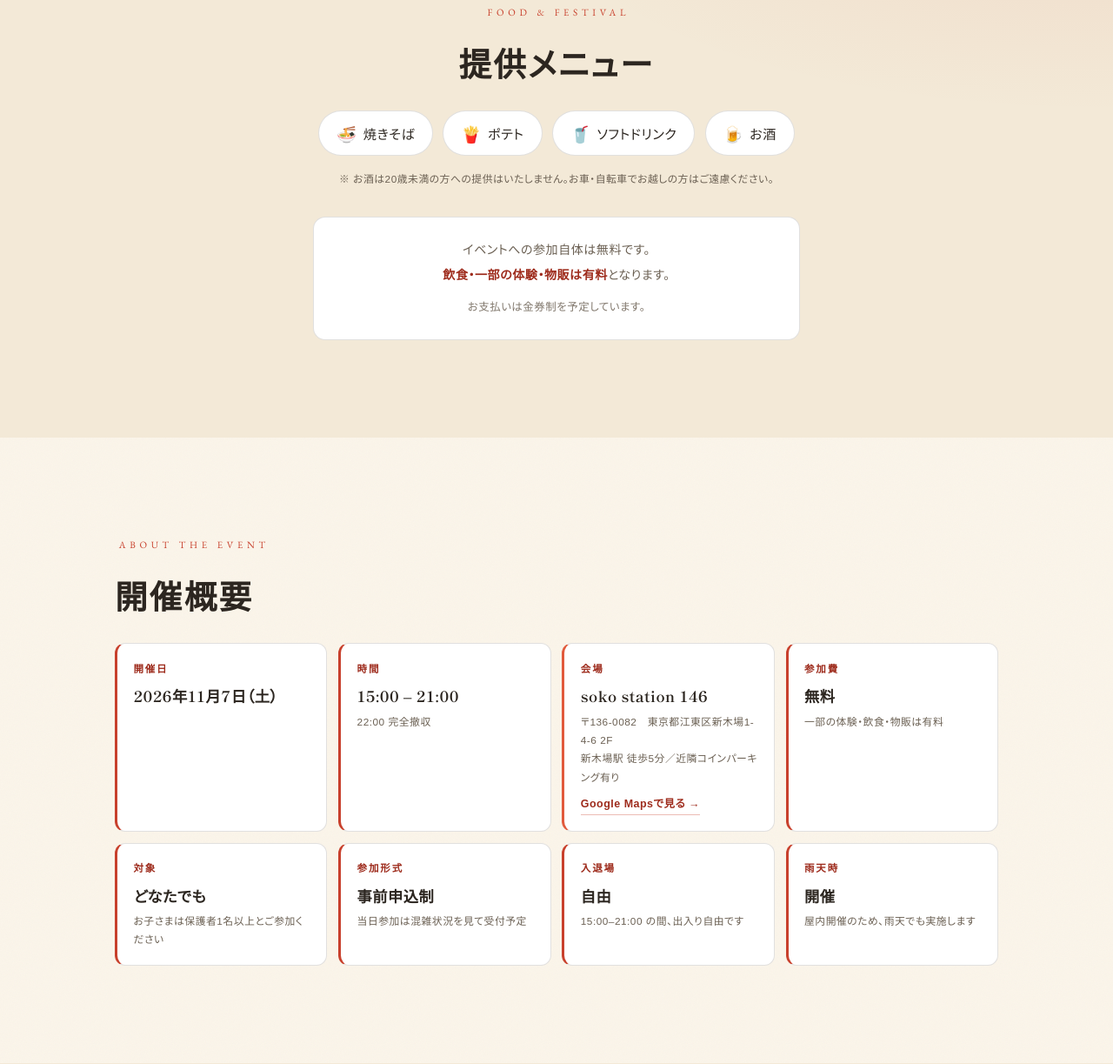
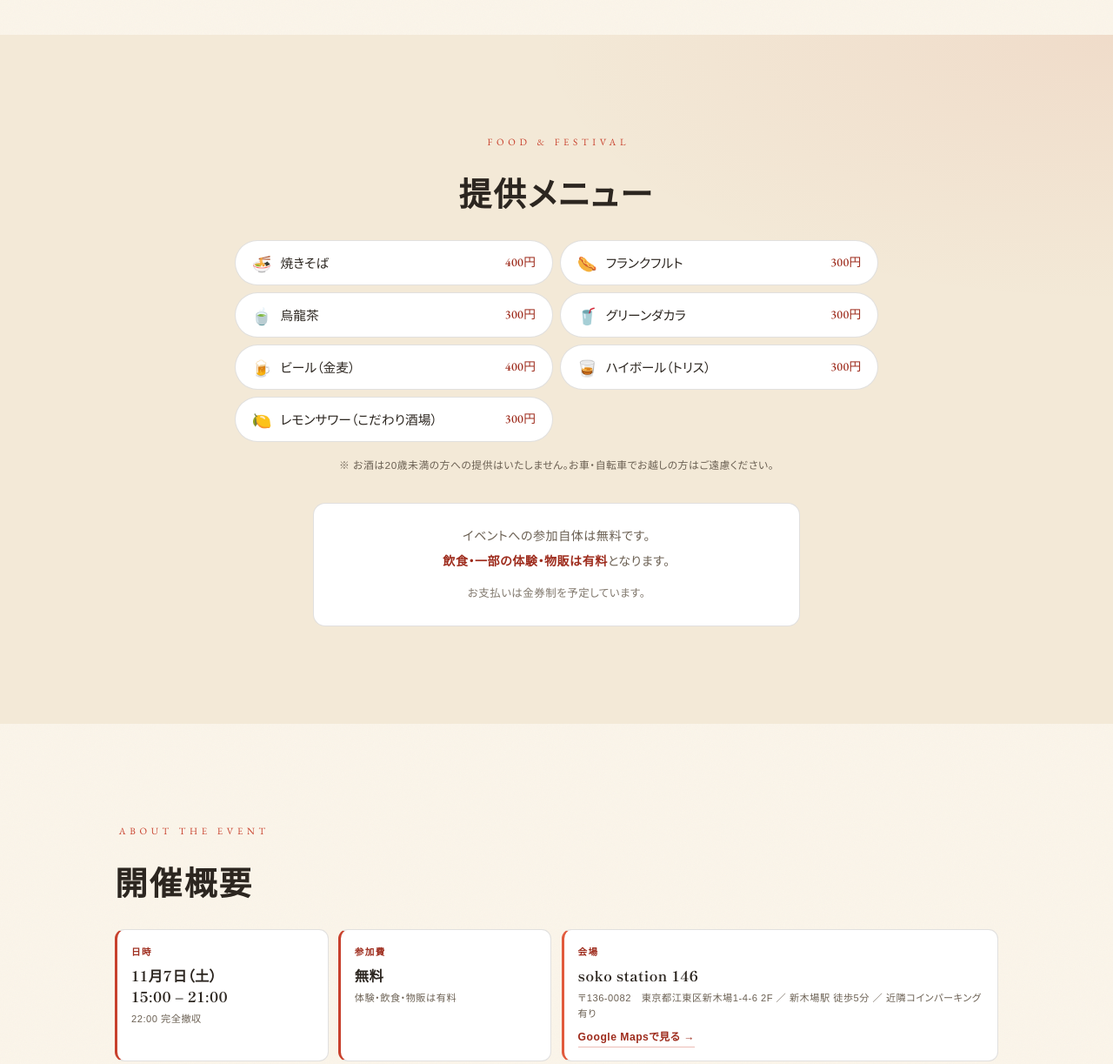
Before and after one commit to tomoshibiheart-jpg/koyoribi, a plain HTML site: page sutekikai/index.html in a window 1280 px wide. Shown: the part 6323-7546 px from the top of the page at 87% size. Drawn offline with nearby package versions, Linux system fonts and the light colour scheme; a web font is replaced by a local one.

Commit message:
Add files via upload

```diff
--- a/sutekikai/index.html
+++ b/sutekikai/index.html
@@ -434,6 +434,33 @@
         </div>
       </article>
 
+      <!-- 出展者 08 -->
+      <article class="ex-card reveal">
+        <a class="ex-photo is-logo" href="https://www.kidsbase.club/" target="_blank" rel="noopener" aria-label="Kids Base の公式サイトを開く">
+          <img src="assets/exhibitor-08.jpg" alt="Kids Base のロゴ">
+        </a>
+        <div class="ex-body">
+          <p class="ex-role">バルーン＆ワークショップ</p>
+          <h3 class="ex-name">
+            <a href="https://www.kidsbase.club/" target="_blank" rel="noopener">Kids Base</a>
+          </h3>
+          <p class="ex-person ex-person-face">
+            <img class="ex-face" src="assets/face-08.jpg" alt="Kids Base" width="34" height="34" loading="lazy">
+            <span>岩島さん</span>
+          </p>
+          <p class="ex-catch">制限0で、子どもの「やりたい！」を。</p>
+          <p class="ex-desc">近所の小さな秘密基地として生まれたKids Base。時間制だから安心して、子どもの「やりたい！」を制限なく叶えられる。親子で「楽しい！」が日常になる、そんな世界を少しずつ現実にする場所です。</p>
+          <p class="ex-note">
+            SNSのフォローでバルーンをプレゼント。<br>
+            デコレーションして、オリジナルのくしと鏡をつくるワークショップもひらきます。
+          </p>
+          <p class="ex-links">
+            <a href="https://www.kidsbase.club/" target="_blank" rel="noopener">公式サイト →</a>
+            <a href="https://www.instagram.com/kidsbase_jpn" target="_blank" rel="noopener">Instagram →</a>
+          </p>
+        </div>
+      </article>
+
     </div>
   </div>
 </section>
@@ -530,10 +557,13 @@
     <h2 class="sec-title reveal">提供メニュー</h2>
 
     <ul class="food-list">
-      <li class="reveal"><span class="food-em" aria-hidden="true">🍜</span>焼きそば</li>
-      <li class="reveal"><span class="food-em" aria-hidden="true">🍟</span>ポテト</li>
-      <li class="reveal"><span class="food-em" aria-hidden="true">🥤</span>ソフトドリンク</li>
-      <li class="reveal"><span class="food-em" aria-hidden="true">🍺</span>お酒</li>
+      <li class="reveal"><span class="food-em" aria-hidden="true">🍜</span><span class="food-name">焼きそば</span><span class="food-price">400円</span></li>
+      <li class="reveal"><span class="food-em" aria-hidden="true">🌭</span><span class="food-name">フランクフルト</span><span class="food-price">300円</span></li>
+      <li class="reveal"><span class="food-em" aria-hidden="true">🍵</span><span class="food-name">烏龍茶</span><span class="food-price">300円</span></li>
+      <li class="reveal"><span class="food-em" aria-hidden="true">🥤</span><span class="food-name">グリーンダカラ</span><span class="food-price">300円</span></li>
+      <li class="reveal"><span class="food-em" aria-hidden="true">🍺</span><span class="food-name">ビール（金麦）</span><span class="food-price">400円</span></li>
+      <li class="reveal"><span class="food-em" aria-hidden="true">🥃</span><span class="food-name">ハイボール（トリス）</span><span class="food-price">300円</span></li>
+      <li class="reveal"><span class="food-em" aria-hidden="true">🍋</span><span class="food-name">レモンサワー（こだわり酒場）</span><span class="food-price">300円</span></li>
     </ul>
     <p class="food-caution reveal">
       ※ お酒は20歳未満の方への提供はいたしません。お車・自転車でお越しの方はご遠慮ください。
@@ -557,15 +587,14 @@
     <h2 class="sec-title reveal">開催概要</h2>
 
     <dl class="outline-grid">
-      <div class="ol-card reveal"><dt>開催日</dt><dd>2026年11月7日（土）</dd></div>
-      <div class="ol-card reveal"><dt>時間</dt><dd>15:00 – 21:00<span class="ol-sub">22:00 完全撤収</span></dd></div>
-      <div class="ol-card reveal ol-venue"><dt>会場</dt><dd>soko station 146<span class="ol-sub">〒136-0082　東京都江東区新木場1-4-6 2F<br>新木場駅 徒歩5分／近隣コインパーキング有り</span>
+      <div class="ol-card reveal"><dt>日時</dt><dd>11月7日（土）<br>15:00 – 21:00<span class="ol-sub">22:00 完全撤収</span></dd></div>
+      <div class="ol-card reveal"><dt>参加費</dt><dd>無料<span class="ol-sub">体験・飲食・物販は有料</span></dd></div>
+      <div class="ol-card reveal ol-venue"><dt>会場</dt><dd>soko station 146<span class="ol-sub">〒136-0082　東京都江東区新木場1-4-6 2F ／ 新木場駅 徒歩5分 ／ 近隣コインパーキング有り</span>
         <a class="ol-map" href="https://www.google.com/maps/search/?api=1&amp;query=%E6%9D%B1%E4%BA%AC%E9%83%BD%E6%B1%9F%E6%9D%B1%E5%8C%BA%E6%96%B0%E6%9C%A8%E5%A0%B41-4-6" target="_blank" rel="noopener">Google Mapsで見る →</a></dd></div>
-      <div class="ol-card reveal"><dt>参加費</dt><dd>無料<span class="ol-sub">一部の体験・飲食・物販は有料</span></dd></div>
-      <div class="ol-card reveal"><dt>対象</dt><dd>どなたでも<span class="ol-sub">お子さまは保護者1名以上とご参加ください</span></dd></div>
-      <div class="ol-card reveal"><dt>参加形式</dt><dd>事前申込制<span class="ol-sub">当日参加は混雑状況を見て受付予定</span></dd></div>
-      <div class="ol-card reveal"><dt>入退場</dt><dd>自由<span class="ol-sub">15:00–21:00 の間、出入り自由です</span></dd></div>
-      <div class="ol-card reveal"><dt>雨天時</dt><dd>開催<span class="ol-sub">屋内開催のため、雨天でも実施します</span></dd></div>
+      <div class="ol-card reveal"><dt>対象</dt><dd>どなたでも<span class="ol-sub">保護者の方とご一緒に</span></dd></div>
+      <div class="ol-card reveal"><dt>参加形式</dt><dd>事前申込制<span class="ol-sub">当日受付は混雑状況次第</span></dd></div>
+      <div class="ol-card reveal"><dt>入退場</dt><dd>自由<span class="ol-sub">開催時間内は出入り自由</span></dd></div>
+      <div class="ol-card reveal"><dt>雨天時</dt><dd>開催<span class="ol-sub">屋内開催のため実施</span></dd></div>
     </dl>
   </div>
 </section>
@@ -712,22 +741,6 @@
 </section>
 
 <!-- ============================================================
-     最終CTA
-     ============================================================ -->
-<section class="final-cta" id="join">
-  <div class="lantern-row small" aria-hidden="true">
-    <span class="lantern"></span><span class="lantern"></span><span class="lantern"></span>
-    <span class="lantern"></span><span class="lantern"></span><span class="lantern"></span>
-  </div>
-  <div class="wrap-n reveal">
-    <a class="btn btn-primary btn-lg js-form-link" href="https://forms.gle/tsuHBca2GwUbTWYn9" target="_blank" rel="noopener" data-track="application">
-      素敵会 縁日に参加する
-    </a>
-    <p class="hero-note">参加無料 ／ 事前申込制 ／ 入退場自由</p>
-  </div>
-</section>
-
-<!-- ============================================================
      SPONSOR / PARTNER
      ============================================================ -->
 <section class="sec partner" id="partner">
--- a/sutekikai/styles.css
+++ b/sutekikai/styles.css
@@ -799,18 +799,31 @@ a.ex-photo:hover::after{ background:rgba(200,64,44,.05); }
   text-align:center;
 }
 .food-list{
-  list-style:none; display:flex; flex-wrap:wrap; justify-content:center;
-  gap:.7rem; margin-bottom:2.4rem;
+  list-style:none;
+  display:grid;
+  grid-template-columns:repeat(auto-fit, minmax(min(100%,250px), 1fr));
+  gap:.55rem;
+  max-width:740px;
+  margin:0 auto 2.4rem;
+  text-align:left;
 }
 .food-list li{
-  display:flex; align-items:center; gap:.45rem;
+  display:flex; align-items:center; gap:.6rem;
   background:#fff; border:1px solid var(--line);
-  border-radius:999px; padding:.6rem 1.25rem;
-  font-family:var(--mincho); font-weight:500; font-size:.95rem;
+  border-radius:999px; padding:.62rem 1.15rem;
+  font-family:var(--mincho); font-weight:500; font-size:.92rem;
   transition:transform .3s var(--ease);
 }
-.food-list li:hover{ transform:translateY(-3px) rotate(-1.2deg); }
-.food-em{ font-size:1.15rem; line-height:1; }
+.food-list li:hover{ transform:translateY(-3px); }
+.food-em{ font-size:1.15rem; line-height:1; flex:0 0 auto; }
+.food-name{ flex:1; min-width:0; letter-spacing:0; }
+.food-price{
+  flex:0 0 auto;
+  font-family:var(--latin);
+  font-size:.86rem; font-weight:500;
+  color:var(--shu-dark);
+  letter-spacing:.02em;
+}
 .food-caution{
   font-size:.74rem; line-height:1.9; color:var(--sumi-sub);
   max-width:520px; margin:-1.4rem auto 2rem;
@@ -830,29 +843,38 @@ a.ex-photo:hover::after{ background:rgba(200,64,44,.05); }
    ============================================================ */
 .outline-grid{
   display:grid;
-  grid-template-columns:repeat(auto-fit, minmax(min(100%,230px), 1fr));
-  gap:.8rem;
+  grid-template-columns:repeat(2, minmax(0, 1fr));
+  gap:.55rem;
 }
 .ol-card{
   background:#fff; border:1px solid var(--line);
   border-left:3px solid var(--shu);
-  border-radius:12px;
-  padding:1.1rem 1.15rem;
+  border-radius:11px;
+  padding:.8rem .85rem;
+  min-width:0;
   transition:transform .3s var(--ease), box-shadow .3s var(--ease);
 }
 .ol-card:hover{ transform:translateY(-3px); box-shadow:0 12px 26px -20px rgba(158,44,29,.5); }
 .ol-card dt{
-  font-size:.72rem; letter-spacing:.16em; font-weight:700;
-  color:var(--shu-dark); margin-bottom:.35rem;
+  font-size:.66rem; letter-spacing:.14em; font-weight:700;
+  color:var(--shu-dark); margin-bottom:.22rem;
 }
 .ol-card dd{
   font-family:var(--mincho); font-weight:700;
-  font-size:1.08rem; line-height:1.6;
+  font-size:.96rem; line-height:1.5;
+}
+/* 会場だけは横いっぱい */
+.ol-venue{ grid-column:1 / -1; }
+@media (min-width:720px){
+  .outline-grid{ grid-template-columns:repeat(4, minmax(0,1fr)); gap:.7rem; }
+  .ol-venue{ grid-column:span 2; }
+  .ol-card{ padding:.95rem 1rem; }
+  .ol-card dd{ font-size:1.02rem; }
 }
 .ol-venue{ border-left-color:var(--aka); }
 .ol-map{
-  display:inline-block; margin-top:.6rem;
-  font-family:var(--maru); font-size:.78rem; font-weight:700;
+  display:inline-block; margin-top:.5rem;
+  font-family:var(--maru); font-size:.76rem; font-weight:700;
   color:var(--shu-dark);
   border-bottom:1px solid rgba(200,64,44,.35);
   padding-bottom:.1rem;
@@ -860,9 +882,9 @@ a.ex-photo:hover::after{ background:rgba(200,64,44,.05); }
 }
 .ol-map:hover{ border-color:var(--shu); }
 .ol-sub{
-  display:block; margin-top:.35rem;
+  display:block; margin-top:.28rem;
   font-family:var(--maru); font-weight:400;
-  font-size:.74rem; line-height:1.8; color:var(--sumi-sub);
+  font-size:.7rem; line-height:1.65; color:var(--sumi-sub);
 }
 
 /* ============================================================
@@ -914,7 +936,7 @@ a.ex-photo:hover::after{ background:rgba(200,64,44,.05); }
 .faq-toggle:hover{ background:var(--kinari); color:var(--shu-dark); }
 .faq-toggle[aria-expanded="true"] .ts-mark::after{ transform:translateY(-50%) rotate(0deg); }
 .faq-panel{ overflow:hidden; max-height:0; transition:max-height .5s var(--ease); }
-.faq-panel .faq-list{ padding:0 1.3rem 1.3rem; border-top:1px solid var(--line); }
+.faq-panel .faq-list{ padding:1.1rem 1.3rem 1.3rem; border-top:1px solid var(--line); }
 .faq-panel .faq-item:last-child{ border-bottom:none; }
 .faq-list{ display:flex; flex-direction:column; gap:.6rem; }
 .faq-item{
```
